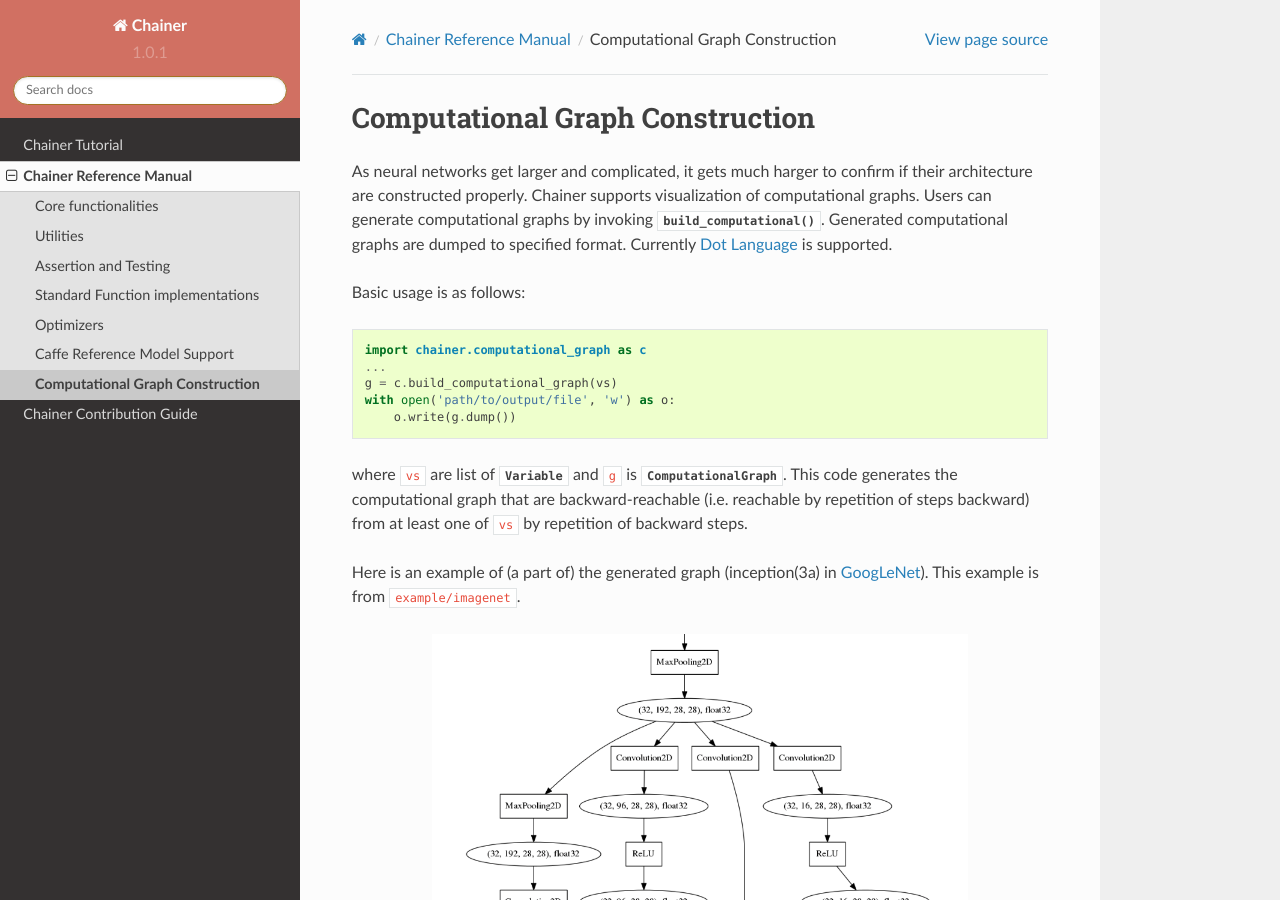
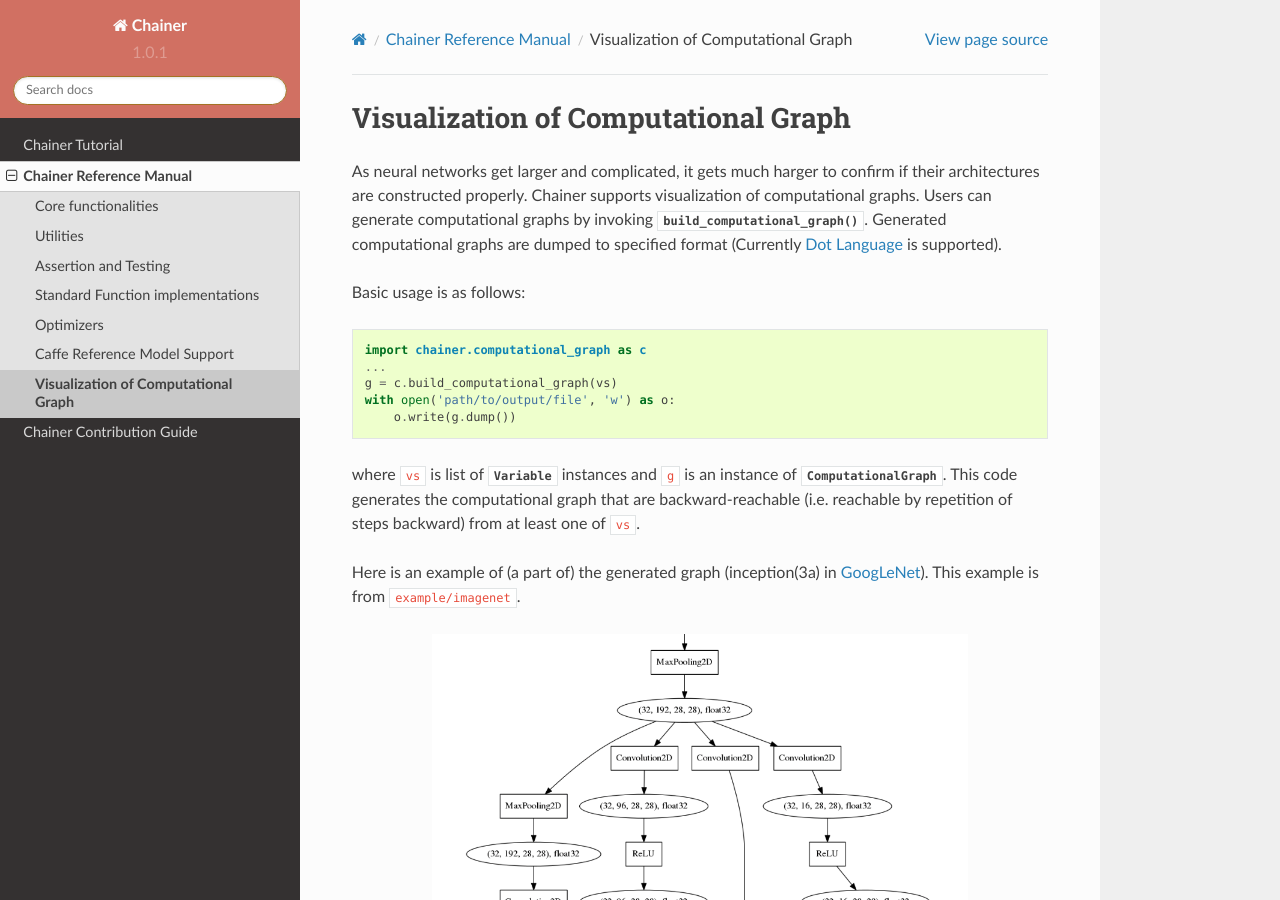
Before and after one commit to mitmul/intel-chainer, a Sphinx documentation site: the page built from docs/source/reference/graph.rst, in a window 1280 px wide and 900 px high. Built offline with Sphinx 7.4.7 and the Read the Docs theme 2.0.0, drawn with Linux system fonts in a browser that asks for light colours.

Commit message:
Fix document

```diff
--- a/docs/source/reference/graph.rst
+++ b/docs/source/reference/graph.rst
@@ -1,11 +1,11 @@
-Computational Graph Construction
-=================================
+Visualization of Computational Graph
+====================================
 
 .. module:: chainer.computational_graph
 
-As neural networks get larger and complicated, it gets much harger to confirm if their architecture are constructed properly.
+As neural networks get larger and complicated, it gets much harger to confirm if their architectures are constructed properly.
 Chainer supports visualization of computational graphs.
-Users can generate computational graphs by invoking :meth:`build_computational`. Generated computational graphs are dumped to specified format. Currently `Dot Language <https://en.wikipedia.org/wiki/DOT_(graph_description_language)>`_ is supported.
+Users can generate computational graphs by invoking :meth:`build_computational_graph`. Generated computational graphs are dumped to specified format (Currently `Dot Language <https://en.wikipedia.org/wiki/DOT_(graph_description_language)>`_ is supported).
 
 Basic usage is as follows::
 
@@ -15,8 +15,8 @@ Basic usage is as follows::
     with open('path/to/output/file', 'w') as o:
         o.write(g.dump())
 
-where ``vs`` are list of :class:`Variable` and ``g`` is :class:`ComputationalGraph`.
-This code generates the computational graph that are backward-reachable (i.e. reachable by repetition of steps backward) from at least one of ``vs`` by repetition of backward steps.
+where ``vs`` is list of :class:`Variable` instances and ``g`` is an instance of :class:`ComputationalGraph`.
+This code generates the computational graph that are backward-reachable (i.e. reachable by repetition of steps backward) from at least one of ``vs``.
 
 Here is an example of (a part of) the generated graph (inception(3a) in `GoogLeNet <http://arxiv.org/abs/1409.4842>`_). This example is from ``example/imagenet``.
 
```
Also changed, not shown: 1 other file.
